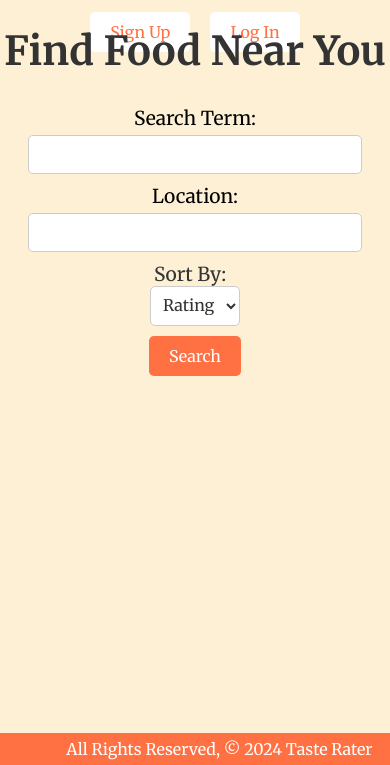
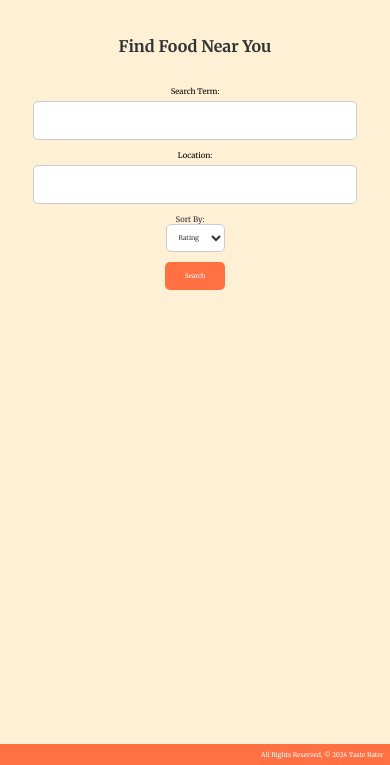
Before and after one commit to maniac-b8/tasterater, a Django app: page / in a window 390 px wide. Shown: the part 79-844 px from the top of the page. Run offline with Django 5.2, Linux system fonts and the light colour scheme; data that the repository does not hold is empty.

Commit message:
add responsive styles

```diff
--- a/main_app/static/css/style.css
+++ b/main_app/static/css/style.css
@@ -24,7 +24,7 @@ button, input, select, textarea, a, .button, .inline-form {
 }
 
 .nav-wrapper {
-  background-image: url('../images/plPV7lY.jpeg');
+  background-image: url('https://www.shutterstock.com/image-photo/healthy-breakfast-ingredients-food-frame-260nw-730734214.jpg');
   background-size: cover;
   background-position: center;
   display: flex;
@@ -50,8 +50,8 @@ button, input, select, textarea, a, .button, .inline-form {
 }
 
 .nav-wrapper ul li a.button, .nav-wrapper ul li .button {
-  background-color: #ff7043;
-  color: white;
+  background-color: white;
+  color: #ff7043;
   border: none;
   text-align: center;
 }
@@ -139,6 +139,8 @@ button, input, select, textarea, a, .button, .inline-form {
     padding-right: 10px;
   }
 }
+
+/* Home page styles */
 
 h1 {
     font-size: 2.5em;
@@ -228,15 +230,18 @@ h2 {
   max-width: 800px;
 }
 
+/* styles for the review date */
 .restaurant-detail .review .star-rating p {
   font-size: 0.7em;
   color: #666;
 }
 
+/* size of the review date on the home page */
 main ul li .star-rating p {
   font-size: 0.7em;
 }
 
+/* Add Review and Edit Review Styles */
 .add-review, .edit-review {
   max-width: 600px;
   margin: 20px auto;
@@ -294,12 +299,14 @@ main ul li .star-rating p {
   background-color: #ff5722;
 }
 
+/* Center the form and photo gallery */
 .edit-review, .existing-photos {
   max-width: 800px;
   margin: 0 auto;
   padding: 20px;
 }
 
+/* Center the images and ensure no overlap with footer */
 .photo-gallery {
   display: flex;
   flex-wrap: wrap;
@@ -308,6 +315,7 @@ main ul li .star-rating p {
   margin-bottom: 40px;
 }
 
+/* Style individual photos and form */
 .photo {
   position: relative;
   display: flex;
@@ -321,6 +329,7 @@ main ul li .star-rating p {
   border-radius: 5px;
 }
 
+/* Position delete button at the upper right corner */
 .delete-photo-form {
   position: absolute;
   top: 10px;
@@ -337,13 +346,14 @@ main ul li .star-rating p {
 .icon-button ion-icon {
   font-size: 24px;
   color: red;
-  transition: color 0s;
+  transition: color 0s; /* No transition */
 }
 
 .icon-button:hover ion-icon {
-  color: white;
+  color: white; /* Keep the color red on hover */
 }
 
+/* Ensure footer does not overlap with content */
 footer {
   position: relative;
   margin-top: 40px;
@@ -351,6 +361,8 @@ footer {
   text-align: center;
   width: 100%;
 }
+
+/* styles for restaurant details */
 
 .restaurant-detail {
   max-width: 800px;
@@ -445,6 +457,8 @@ footer {
   color: #fcad03;
 }
 
+/* Review Section */
+
 .review-list {
   margin-top: 20px;
 }
@@ -480,6 +494,8 @@ footer {
   color: #666;
 }
 
+/* Back Button */
+
 .back-button {
   margin-top: 20px;
 }
@@ -496,6 +512,7 @@ footer {
   background-color: #ff5722;
 }
 
+/* Buttons */
 .button {
   display: inline-block;
   background-color: #ff7043;
@@ -516,6 +533,7 @@ footer {
   background-color: #e64a19;
 }
 
+/* Image styles */
 .restaurant-image img {
   width: 200px;
   height: auto;
@@ -553,8 +571,8 @@ footer {
 }
 
 .rating-value {
-  color: yellow;
-  margin-left: 5px;
+  color: yellow; /* Ensure the rating value is also yellow */
+  margin-left: 5px; /* Optional: add space between stars and rating number */
 }
 
 .star-rating input {
@@ -570,6 +588,7 @@ footer {
   color: #ffca08;
 }
 
+/* Profile Page Styles */
 .profile {
   max-width: 800px;
   margin: 20px auto;
@@ -670,13 +689,14 @@ footer {
   color: #666;
 }
 
-
+/* Styles for Sort By Label */
 label[for="sort_by"] {
   font-size: 1.2em;
   color: #333;
   margin-right: 10px;
 }
 
+/* Styles for Sort By Select */
 #sort_by {
   padding: 8px;
   font-size: 1em;
@@ -696,6 +716,7 @@ label[for="sort_by"] {
   border-color: #ff7043;
 }
 
+/* Pagination Styles */
 .pagination {
   text-align: center;
   margin-top: 20px;
@@ -734,6 +755,11 @@ label[for="sort_by"] {
   }
 }
 
+/* Styles for Pagination Buttons */
+.pagination{
+  padding: 10px;
+}
+
 .pagination-button {
   background-color: #ff7043;
   color: white;
@@ -753,6 +779,8 @@ label[for="sort_by"] {
   background-color: #ccc;
   cursor: not-allowed;
 }
+
+/* CSS for Signup Page */
 
 .signup-container {
   max-width: 400px;
@@ -803,6 +831,8 @@ label[for="sort_by"] {
 .signup-form button:hover {
   background-color: #ff7043;
 }
+
+/* CSS for Login Page */
 
 .login-container {
   max-width: 400px;
@@ -859,5 +889,69 @@ label[for="sort_by"] {
 
 .icon-button ion-icon {
   font-size: 24px;
-  color: red;
+  color: red; /* Change color as needed */
 }
+
+/* Responsive styles */
+@media (max-width: 1024px) {
+    .site-title {
+        font-size: 1.25rem;
+    }
+
+    .button {
+        padding: 0.4rem 0.8rem;
+        font-size: 0.9rem;
+    }
+
+    .container {
+        padding: 0.8rem;
+        font-size: 0.8rem;
+    }
+
+    .page-footer {
+      padding: 0.8rem;
+      font-size: 0.8rem;
+  }
+}
+
+@media (max-width: 768px) {
+    .site-title {
+        font-size: 1rem;
+    }
+
+    .button {
+        padding: 0.3rem 0.6rem;
+        font-size: 0.8rem;
+    }
+
+    .container {
+        padding: 0.6rem;
+        font-size: 0.6rem;
+    }
+
+    .page-footer {
+      padding: 0.6rem;
+      font-size: 0.6rem;
+  }
+}
+
+@media (max-width: 480px) {
+    .site-title {
+        font-size: 0.75rem;
+    }
+
+    .button {
+        padding: 0.2rem 0.5rem;
+        font-size: 0.7rem;
+    }
+
+    .container {
+        padding: 0.4rem;
+        font-size: 0.4rem;
+    }
+
+    .page-footer {
+      padding: 0.4rem;
+      font-size: 0.4rem;
+  }
+}
--- a/main_app/templates/base.html
+++ b/main_app/templates/base.html
@@ -29,7 +29,7 @@
                     <li>
                         <form method="post" action="{% url 'logout' %}" class="inline-form">
                             {% csrf_token %}
-                            <button type="submit" class="button logout-button">Log Out</button>
+                            <button type="submit" class="button">Log Out</button>
                         </form>
                     </li>
                   {% else %}
```
